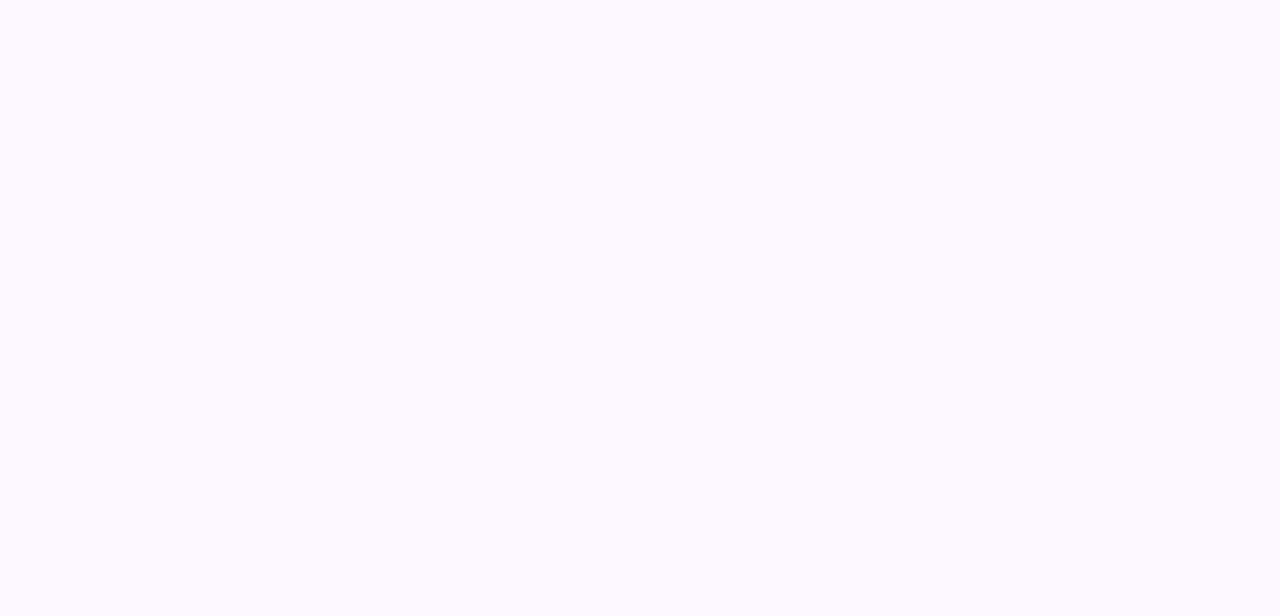
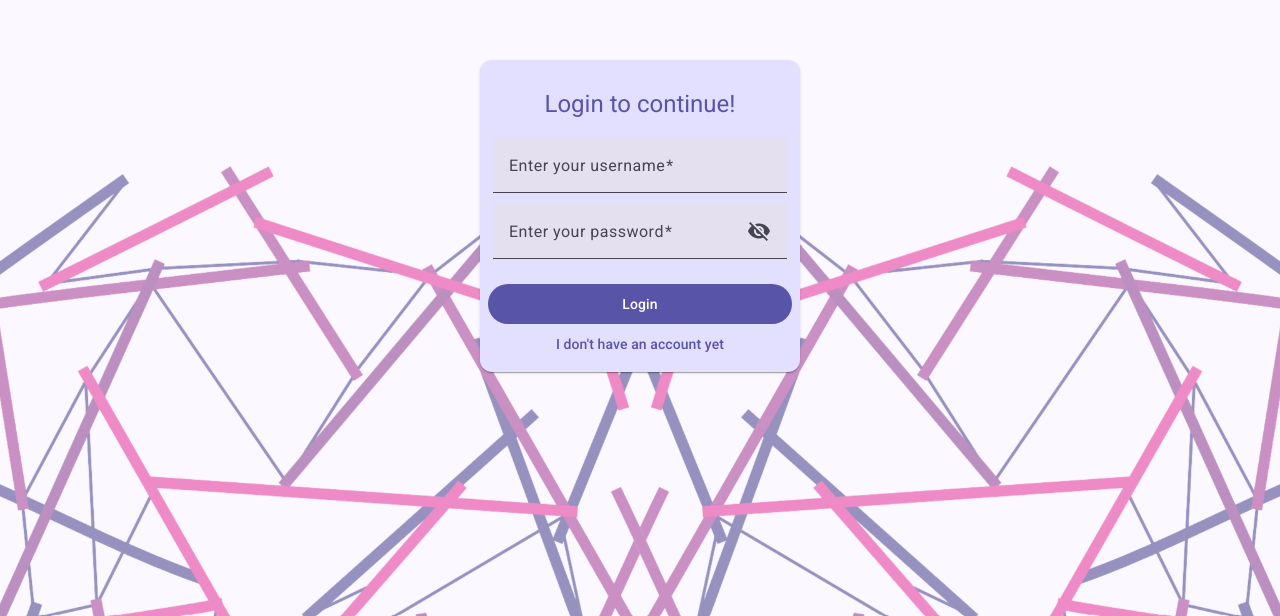
Before and after one commit to mohameddmahmoudd/employee-ld-platform, an Angular app in the folder platform-webapp/: page / in a window 1280 px wide. Shown: the part 184-800 px from the top of the page. Built offline with nearby package versions, Linux system fonts and the light colour scheme.

Commit message:
more minor frontend modifications

```diff
--- a/platform-webapp/src/app/app.routes.ts
+++ b/platform-webapp/src/app/app.routes.ts
@@ -2,7 +2,9 @@ import { Routes } from '@angular/router';
 import { LoginComponent } from './login-signup-page/login-component/login-component';
 import { SignupComponent } from './login-signup-page/signup-component/signup-component';
 
+// TODO: lazy load
 export const routes: Routes = [
     {path: "login", component: LoginComponent},
-    {path: "signup", component: SignupComponent}
+    {path: "signup", component: SignupComponent},
+    {path: "**", component: LoginComponent}
 ];
--- a/platform-webapp/src/app/login-signup-page/field-component/field-component.ts
+++ b/platform-webapp/src/app/login-signup-page/field-component/field-component.ts
@@ -28,7 +28,7 @@ export class FieldComponent {
   fieldErrorMessage = signal('');
   field!: FormControl;
 
-  hideInput = signal(false);
+  hideInput = signal(true);
 
   private destroy$ = new Subject<void>();
   ngOnInit() {
@@ -48,7 +48,6 @@ export class FieldComponent {
   }
 
   updateFieldErrorMessage() {
-    console.trace("boo");
     this.field.markAsTouched();
     if (this.field.errors) {
       let errors = this.field.errors;
--- a/platform-webapp/src/app/login-signup-page/login-component/login-component.ts
+++ b/platform-webapp/src/app/login-signup-page/login-component/login-component.ts
@@ -16,7 +16,7 @@ import { MatCardModule } from '@angular/material/card';
     FieldComponent
   ],
   templateUrl: './login-component.html',
-  styleUrl: './login-component.css',
+  styleUrl: '../login-signup-page.css',
 })
 export class LoginComponent {
   Validators = Validators;
--- a/platform-webapp/src/app/login-signup-page/login-component/login-component.css
+++ b/platform-webapp/src/app/login-signup-page/login-signup-page.css
@@ -4,10 +4,10 @@ mat-card {
     align-items: stretch;
     width: 25vw;
     min-width: min-content;
-    position: absolute;
+    /* position: absolute;
     top: 50%;
     left: 50%;
-    transform: translate(-50%, -50%);
+    transform: translate(-50%, -50%); */
     flex-wrap: wrap;
     flex-direction: column;
     align-content: center;
@@ -33,17 +33,22 @@ h2 {
     width: 100%;
 }
 
+/* TODO: zooming in on mobile then scrolling down takes you beyond image's end */
 main {
-    background: url('/assets/background-image-min.png');
+    background-image: url('/assets/background-image-min.png');
     background-size: cover;
     background-position: center bottom;
     background-repeat: no-repeat;
-    min-height: 100vh;
-    width: 100%;
+    min-height: 100%;
+    height: 100%;
+    /* width: 100%; */
+    display: flex;
+    justify-content: center;
+    align-items: center;
 }
 main::before {
   content: "";
-  position: absolute;
+  position: fixed;
   inset: 0;
   background: var(--mat-sys-background);
   opacity: 0.5;
--- a/platform-webapp/src/app/login-signup-page/signup-component/signup-component.css
+++ /dev/null
@@ -1,51 +0,0 @@
-mat-card {
-  padding: 8px;
-  display: flex;
-  align-items: stretch;
-  width: 25vw;
-  min-width: min-content;
-  position: absolute;
-  top: 50%;
-  left: 50%;
-  transform: translate(-50%, -50%);
-  flex-wrap: wrap;
-  flex-direction: column;
-  align-content: center;
-  background-color: var(--mat-sys-primary-container);
-  color: var(--mat-sys-on-primary-container);
-}
-
-
-h2 {
-    text-align: center;
-}
-
-.error {
-    background-color: var(--mat-sys-error-container);
-    color: var(--mat-sys-on-error-container);
-    box-shadow: var(--mat-sys-level1);
-    padding: 10px;
-    text-align: center;
-}
-
-#input-fields {
-    margin-bottom: 20px;
-    width: 100%;
-}
-
-
-main {
-    background: url('/assets/background-image-min.png');
-    background-size: cover;
-    background-position: center bottom;
-    background-repeat: no-repeat;
-    min-height: 100vh;
-    width: 100%;
-}
-main::before {
-  content: "";
-  position: absolute;
-  inset: 0;
-  background: var(--mat-sys-background);
-  opacity: 0.5;
-}
--- a/platform-webapp/src/app/login-signup-page/signup-component/signup-component.ts
+++ b/platform-webapp/src/app/login-signup-page/signup-component/signup-component.ts
@@ -16,7 +16,7 @@ import { MatCardModule } from '@angular/material/card';
     FieldComponent
   ],
   templateUrl: './signup-component.html',
-  styleUrl: './signup-component.css',
+  styleUrl: '../login-signup-page.css',
 })
 export class SignupComponent {
   Validators = Validators;
--- a/platform-webapp/src/custom-theme.scss
+++ b/platform-webapp/src/custom-theme.scss
@@ -21,13 +21,17 @@ html {
     typography: Roboto,
     density: 0,
   ));
+  margin: 0;
+  padding: 0;
+  // width: 100vw;
+  min-height: 100%;
 }
 
 body {
   // Default the application to a light color theme. This can be changed to
   // `dark` to enable the dark color theme, or to `light dark` to defer to the
   // user's system settings.
-  color-scheme: light;
+  color-scheme: light dark;
   // Set a default background, font and text colors for the application using
   // Angular Material's system-level CSS variables. Learn more about these
   // variables at https://material.angular.dev/guide/system-variables
@@ -37,6 +41,9 @@ body {
 
   // Reset the user agent margin.
   margin: 0;
+  padding: 0;
+  // width: 100vw;
+  min-height: 100%;
 }
 /* Global heading + text style overrides */
 h1 {
```
